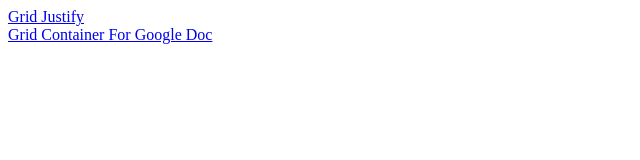
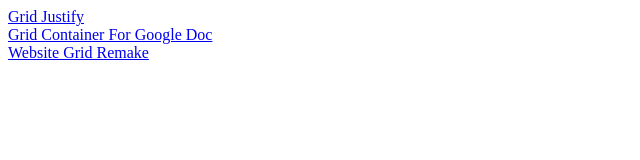
Before and after one commit to AvarageCodeEnjoyer/Grid-Assignment, a plain HTML site: page index.html in a window 1280 px wide. Shown: the whole page, without its empty margins (0-640 px from the left). Drawn offline with Linux system fonts and the light colour scheme.

Commit message:
Added link in index.html

```diff
--- a/index.html
+++ b/index.html
@@ -11,6 +11,6 @@
   <br>
   <a href="./Grid-Container.html">Grid Container For Google Doc</a>
   <br>
-  <a href="./Grid-alot-of-items.html"></a>
+  <a href="./Grid-alot-of-items.html">Website Grid Remake</a>
 </body>
 </html>
```
